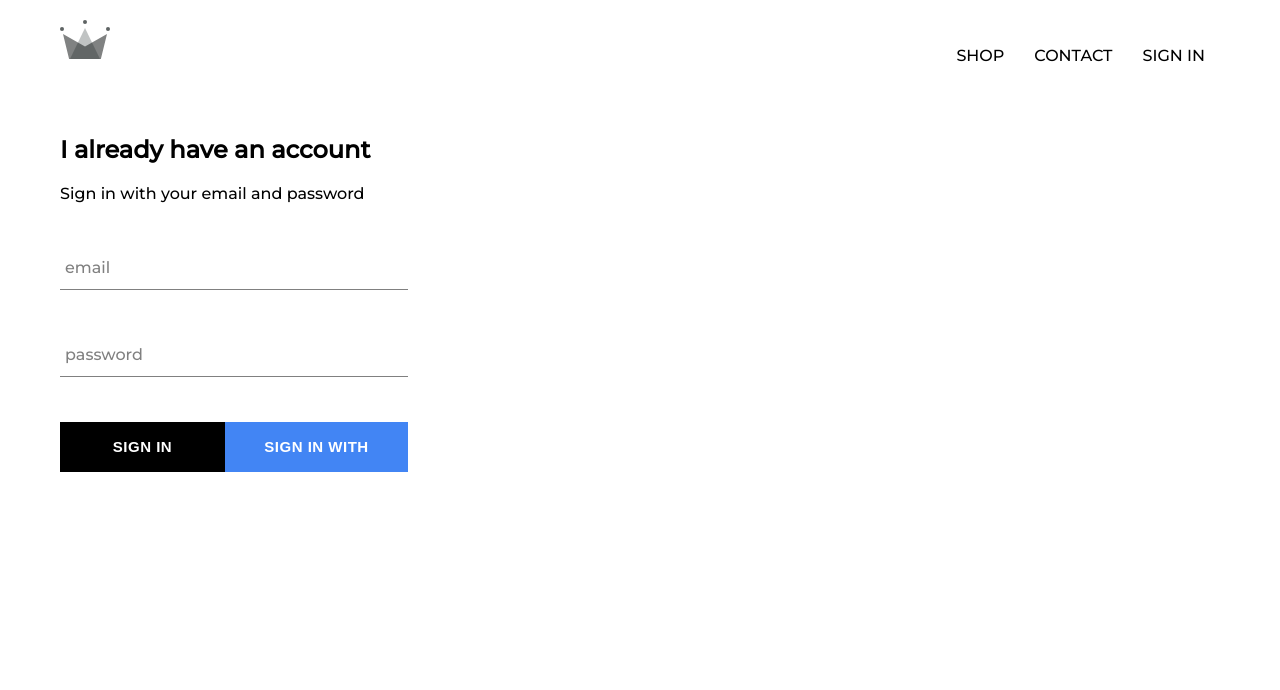
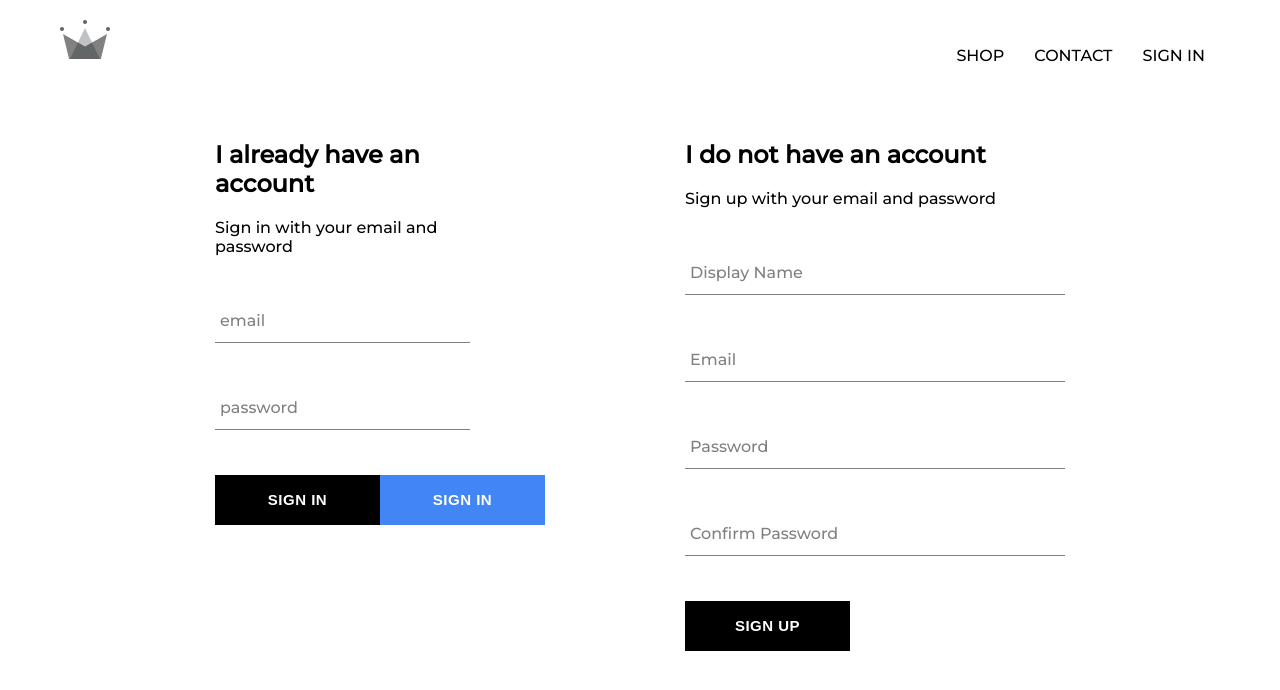
Before and after one commit to soniclinkerman/crwn-clothing, a React (Create React App) app: page /signin in a window 1280 px wide. Shown: the top 690 px of the page. Built offline with nearby package versions, Linux system fonts and the light colour scheme; no server answers.

Commit message:
Implemented firebase utils, included ability to store authenticated users into firestore database

```diff
--- a/src/App.js
+++ b/src/App.js
@@ -6,7 +6,8 @@
 import ShopPage from "./pages/shop/shop.component";
 import Header from "./components/header/header.component";
 import SignInAndSignUpPage from "./pages/sign-in-and-sign-up/sign-in-and-sign-up.component";
-import { auth } from "./firebase/firebase.utils";
+import { auth, createUserProfileDocument, db } from "./firebase/firebase.utils";
+import { doc, onSnapshot } from "firebase/firestore";
 // const HomePage = (props) => {
 //   let navigate = useNavigate();
 //   console.log(props);
@@ -61,9 +62,25 @@
   unsubScribeFromAuth = null;
 
   componentDidMount() {
-    this.unsubScribeFromAuth = auth.onAuthStateChanged((user) => {
-      this.setState({ currentUser: user });
-      console.log(user);
+    this.unsubScribeFromAuth = auth.onAuthStateChanged(async (userAuth) => {
+      if (userAuth) {
+        const userRef = createUserProfileDocument(userAuth);
+        onSnapshot(doc(db, `users/${userAuth.uid}`), (snapShot) => {
+          this.setState(
+            {
+              currentUser: {
+                id: snapShot.id,
+                ...snapShot.data(),
+              },
+            },
+            () => {
+              console.log(this.state);
+            }
+          );
+        });
+      } else {
+        this.state = { currentUser: userAuth };
+      }
     });
   }
   componentWillUnmount() {
--- a/src/components/header/header.component.jsx
+++ b/src/components/header/header.component.jsx
@@ -21,7 +21,6 @@
         <Link className="option" to="/shop">
           CONTACT
         </Link>
-
         {currentUser ? (
           <div className="option" onClick={() => auth.signOut()}>
             SIGN OUT
--- /dev/null
+++ b/src/components/sign-up/sign-up.component.jsx
@@ -0,0 +1,107 @@
+import React from "react";
+import CustomButton from "../custom-button/custom-button.component";
+import FormInput from "../form-input/form-input.component";
+import "./sign-up.styles.scss";
+import { auth } from "../../firebase/firebase.utils";
+import { createUserProfileDocument } from "../../firebase/firebase.utils";
+import { createUserWithEmailAndPassword } from "firebase/auth";
+
+class SignUp extends React.Component {
+  constructor(props) {
+    super(props);
+
+    this.state = {
+      email: "",
+      displayName: "",
+      password: "",
+      confirmPassword: "",
+    };
+    this.handleSubmit = this.handleSubmit.bind(this);
+    this.handleChange = this.handleChange.bind(this);
+  }
+
+  handleSubmit = async (e) => {
+    e.preventDefault();
+    const { displayName, email, password, confirmPassword } = this.state;
+    if (password != confirmPassword) {
+      alert("Password and Confirm Password do not match");
+      return;
+    }
+
+    try {
+      const { user } = await createUserWithEmailAndPassword(
+        auth,
+        email,
+        password
+      );
+      await createUserProfileDocument(user, { displayName });
+
+      this.setState = {
+        email: "",
+        displayName: "",
+        password: "",
+        confirmPassword: "",
+      };
+    } catch (error) {
+      var errorMessage = error.message;
+      console.log(errorMessage);
+    }
+  };
+
+  handleChange = (e) => {
+    const { value, name } = e.target;
+    this.setState({ [name]: value });
+  };
+
+  render() {
+    const { displayName, email, password, confirmPassword } = this.state;
+    return (
+      <div className="sign-up">
+        <h2>I do not have an account</h2>
+        <span>Sign up with your email and password</span>
+
+        {/* ------------------------------------ */}
+
+        <form onSubmit={this.handleSubmit} className="sign-up-form">
+          <FormInput
+            type="text"
+            name="displayName"
+            value={displayName}
+            onChange={this.handleChange}
+            label="Display Name"
+            required
+          />
+          <FormInput
+            type="email"
+            name="email"
+            value={email}
+            onChange={this.handleChange}
+            label="Email"
+            required
+          />
+
+          <FormInput
+            type="password"
+            name="password"
+            value={password}
+            onChange={this.handleChange}
+            label="Password"
+            required
+          />
+
+          <FormInput
+            type="confirmPassword"
+            name="confirmPassword"
+            value={confirmPassword}
+            onChange={this.handleChange}
+            label="Confirm Password"
+          />
+
+          <CustomButton type="submit">Sign Up</CustomButton>
+        </form>
+      </div>
+    );
+  }
+}
+
+export default SignUp;
--- /dev/null
+++ b/src/components/sign-up/sign-up.styles.scss
@@ -0,0 +1,9 @@
+.sign-up {
+    display: flex;
+    flex-direction: column;
+    width: 380px;
+
+    .title {
+        margin: 10px 0;
+    }
+}
--- a/src/firebase/firebase.utils.js
+++ b/src/firebase/firebase.utils.js
@@ -1,8 +1,7 @@
 // Import the functions you need from the SDKs you need
 import { initializeApp } from "firebase/app";
 import firebase from "firebase/compat/app";
-import firestore from "firebase/compat/firestore";
-import { getFirestore } from "firebase/firestore";
+import { getFirestore, doc, getDoc, setDoc } from "firebase/firestore";
 import {
   getAuth,
   signInWithPopup,
@@ -21,8 +20,34 @@
   measurementId: "G-QPTB2QXP79",
 };
 
+export const createUserProfileDocument = async (userAuth, additionalData) => {
+  if (!userAuth) return;
+
+  const userRef = doc(db, `users/${userAuth.uid}`);
+  const snapShot = await getDoc(userRef);
+
+  // console.log("snapshot:", snapShot);
+  // console.log("exists? :", snapShot.exists());
+
+  if (!snapShot.exists()) {
+    const { displayName, email } = userAuth;
+    const createdAt = new Date();
+    try {
+      await setDoc(userRef, {
+        displayName: displayName,
+        email,
+        createdAt,
+        ...additionalData,
+      });
+    } catch (error) {
+      console.log("ERROR CREATING USER");
+    }
+  }
+  return userRef;
+};
+
 // Initialize Firebase
-const app = initializeApp(firebaseConfig);
+initializeApp(firebaseConfig);
 
 export const auth = getAuth();
 export const db = getFirestore();
@@ -39,23 +64,5 @@
     .catch((error) => {
       console.log(error);
     });
-// .then((result) => {
-//   // This gives you a Google Access Token. You can use it to access the Google API.
-//   const credential = GoogleAuthProvider.credentialFromResult(result);
-//   const token = credential.accessToken;
-//   // The signed-in user info.
-//   const user = result.user;
-//   // ...
-// })
-// .catch((error) => {
-//   // Handle Errors here.
-//   const errorCode = error.code;
-//   const errorMessage = error.message;
-//   // The email of the user's account used.
-//   const email = error.email;
-//   // The AuthCredential type that was used.
-//   const credential = GoogleAuthProvider.credentialFromError(error);
-//   // ...
-// });
 
 export default firebase;
--- a/src/pages/sign-in-and-sign-up/sign-in-and-sign-up.component.jsx
+++ b/src/pages/sign-in-and-sign-up/sign-in-and-sign-up.component.jsx
@@ -1,11 +1,13 @@
 import React, { Component } from "react";
 import SignIn from "../../components/sign-in/sign-in.component";
+import SignUp from "../../components/sign-up/sign-up.component";
 import "./sign-in-and-sign-up.styles.scss";
 
 const SignInAndSignUpPage = () => {
   return (
     <div className="sign-in-and-sign-up">
       <SignIn />
+      <SignUp />
     </div>
   );
 };
--- a/src/pages/sign-in-and-sign-up/sign-in-and-sign-up.styles.scss
+++ b/src/pages/sign-in-and-sign-up/sign-in-and-sign-up.styles.scss
@@ -0,0 +1,6 @@
+.sign-in-and-sign-up {
+    width: 850px;
+    display: flex;
+    justify-content: space-between;
+    margin: 30px auto;
+}
```
